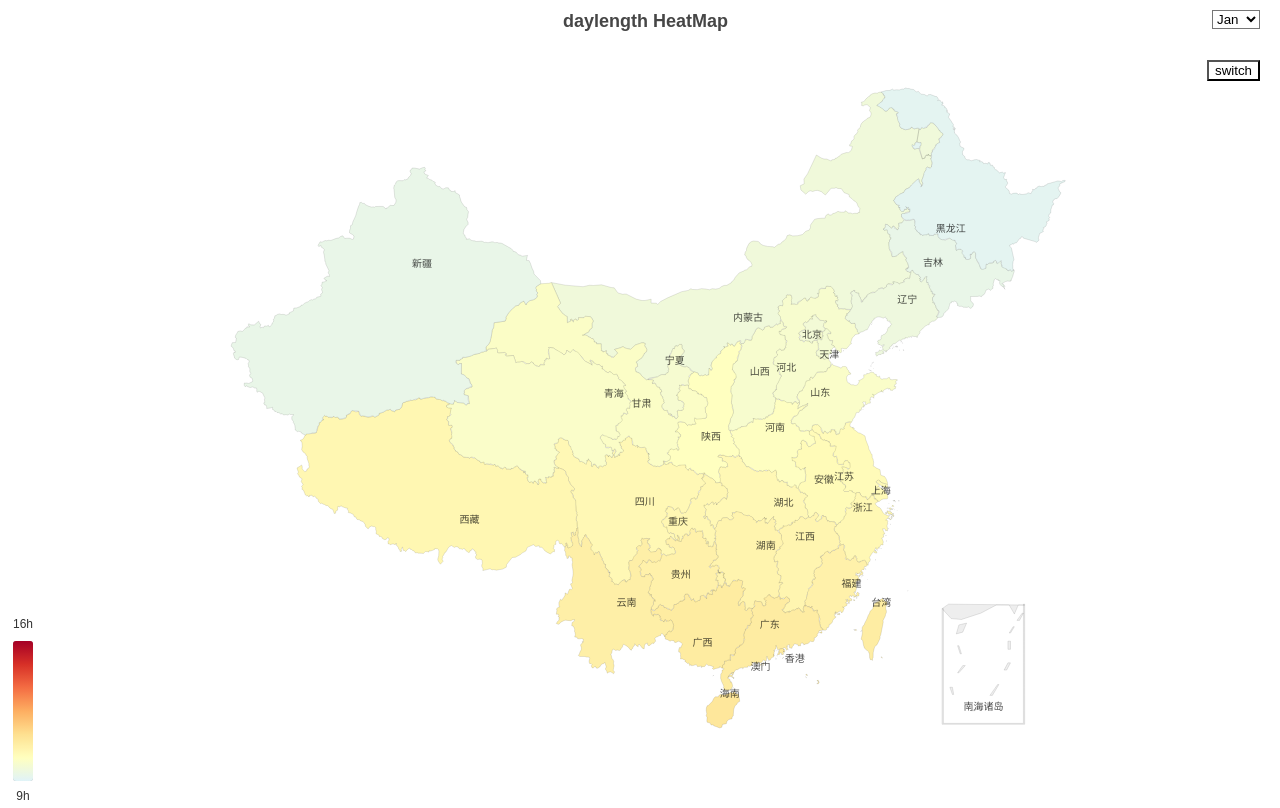
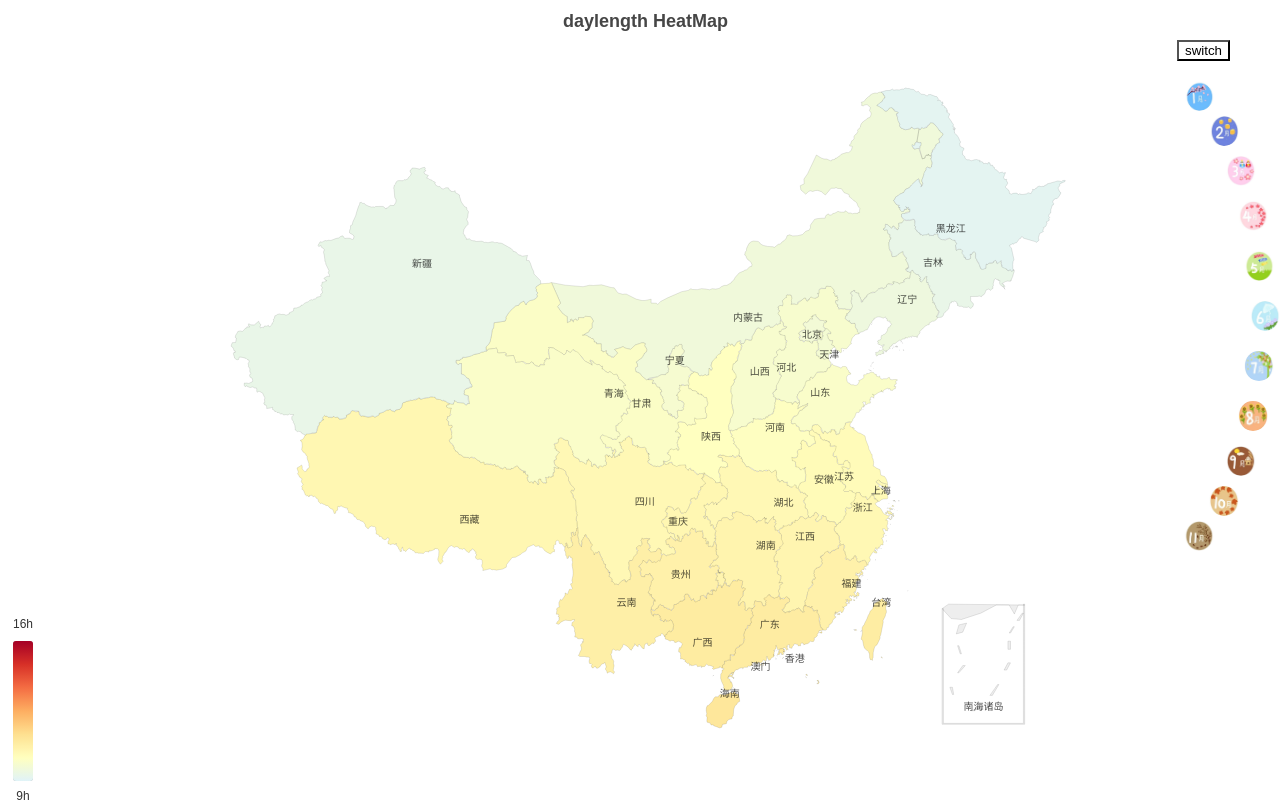
Before and after one commit to HarleyRoot/weather-data, a plain HTML site: page heatMap.html in a window 1280 px wide. Drawn offline with nearby package versions, Linux system fonts and the light colour scheme.

Commit message:
Add files via upload

```diff
--- a/heatMap.html
+++ b/heatMap.html
@@ -28,46 +28,180 @@
             width: 100%;
             height: 100%;
         }
-
-        #monthSelector {
-            /* 设置选择框在左上角，调整值根据实际情况调整 */
-            position: absolute;
-            top: 10px;
-            right: 10px;
-        }
-
         .map_select {
             /* 设置切换按钮在左上角，调整值根据实际情况调整 */
             position: absolute;
-            top: 60px;
-            right: 10px;
+            top: 40px;
+            right: 40px;
+            border-radius: 90%; /* 将图片变成圆形 */
         }
+        .new_div1 {
+    position: absolute;
+    top: 80px; /* 调整下方的距离 */
+    right: 60px;
+    /* 其他样式属性 */
+}
+            .new_div2 {
+    position: absolute;
+    top: 115px; /* 调整下方的距离 */
+    right: 35px;
+    /* 其他样式属性 */
+}
+            .new_div3 {
+    position: absolute;
+    top: 155px; /* 调整下方的距离 */
+    right: 18px;
+    /* 其他样式属性 */
+}
+            .new_div4 {
+    position: absolute;
+    top: 200px; /* 调整下方的距离 */
+    right: 6px;
+    /* 其他样式属性 */
+}
+            .new_div5 {
+    position: absolute;
+    top: 250px; /* 调整下方的距离 */
+    right: 0px;
+    /* 其他样式属性 */
+}
+            .new_div6 {
+    position: absolute;
+    top: 300px; /* 调整下方的距离 */
+    right: -6px;
+    /* 其他样式属性 */
+}
+            .new_div7 {
+    position: absolute;
+    top: 350px; /* 调整下方的距离 */
+    right: 0px;
+    /* 其他样式属性 */
+}
+            .new_div8 {
+    position: absolute;
+    top: 400px; /* 调整下方的距离 */
+    right: 6px;
+    /* 其他样式属性 */
+}
+            .new_div9 {
+    position: absolute;
+    top: 445px; /* 调整下方的距离 */
+    right: 18px;
+    /* 其他样式属性 */
+}
+            .new_div10 {
+    position: absolute;
+    top: 485px; /* 调整下方的距离 */
+    right: 35px;
+    /* 其他样式属性 */
+}
+            .new_div11 {
+    position: absolute;
+    top: 520px; /* 调整下方的距离 */
+    right: 60px;
+    /* 其他样式属性 */
+
+}
+
+         .custom-button {
+             margin-right: 0px;
+             margin-top: 0px;
+             border-radius: 50%; /* 将按钮变成圆形 */
+             background-color: #fff; /* 设置按钮背景色为白色 */
+              border: none; /* 设置边框为无边框 */
+    }
+          .custom-button.clicked {
+        /* 添加被点击后的样式 */
+        border: 2px solid #B8959D; /* 设置边框为橙色 */
+        background-color: #B8959D; /* 设置背景颜色为橙色 */
+        color: #fff; /* 设置文字颜色为白色 */
+        box-shadow: 0 0 10px rgba(0, 0, 0, 0.3); /* 添加阴影效果 */
+    }
+         .custom-button:active {
+    /* 在按钮被点击时添加高亮效果 */
+    box-shadow: 0 0 10px rgba(0, 0, 0, 0.3); /* 添加阴影效果 */
+}
+
+
+.custom-image {
+    width: 30px; /* 调整图片宽度 */
+    height: 30px; /* 调整图片高度 */
+    object-fit: cover; /* 保持图片比例，填充整个容器 */
+    border-radius: 90%; /* 将图片变成圆形 */
+}
+
     </style>
+
 </head>
 
 <body>
+
 <div class="map">
     <div id="china_map"></div>
-    <form autocomplete="off">
-    <select id="monthSelector" onchange="updateMap()" style="font-family: 'Arial', sans-serif; color: #000; background-color: #fff; margin-right: 10px;">
-        <option value=1 selected> Jan </option>
-        <option value=2> Feb </option>
-        <option value=3> Mar </option>
-        <option value=4> Apr </option>
-        <option value=5> May </option>
-        <option value=6> Jun </option>
-        <option value=7> Jul </option>
-        <option value=8> Aug </option>
-        <option value=9> Sep </option>
-        <option value=10> Oct </option>
-        <option value=11> Nov </option>
-    </select>
-    </form>
+
+
+     <div class="new_div1">
+         <button class="custom-button" value=1 onclick="updateMap(1)"><img class="custom-image" src="./static/image/1.jpg"></button>
+    </div>
+     <div class="new_div2">
+         <button class="custom-button" value=2 onclick="updateMap(2)"><img class="custom-image" src="./static/image/2.jpg"></button>
+    </div>
+     <div class="new_div3">
+         <button class="custom-button" value=3 onclick="updateMap(3)"><img class="custom-image" src="./static/image/3.jpg"></button>
+    </div>
+     <div class="new_div4">
+         <button class="custom-button" value=4 onclick="updateMap(4)"><img class="custom-image" src="./static/image/4.jpg"></button>
+    </div>
+     <div class="new_div5">
+         <button class="custom-button" value=5 onclick="updateMap(5)"><img class="custom-image" src="./static/image/5.jpg"></button>
+    </div>
+     <div class="new_div6">
+         <button class="custom-button" value=6 onclick="updateMap(6)"><img class="custom-image" src="./static/image/6.jpg"></button>
+    </div>
+     <div class="new_div7">
+         <button class="custom-button" value=7 onclick="updateMap(7)"><img class="custom-image" src="./static/image/7.jpg"></button>
+    </div>
+     <div class="new_div8">
+         <button class="custom-button" value=8 onclick="updateMap(8)"><img class="custom-image" src="./static/image/8.jpg"></button>
+    </div>
+     <div class="new_div9">
+         <button class="custom-button" value=9 onclick="updateMap(9)"><img class="custom-image" src="./static/image/9.jpg"></button>
+    </div>
+     <div class="new_div10">
+         <button class="custom-button" value=10 onclick="updateMap(10)"><img class="custom-image" src="./static/image/10.jpg"></button>
+    </div>
+     <div class="new_div11">
+         <button class="custom-button" value=11 onclick="updateMap(11)"><img class="custom-image" src="./static/image/11.jpg"></button>
+    </div>
+    <script>
+    // 获取所有按钮元素
+    var buttons = document.querySelectorAll('.custom-button');
+
+    // 为每个按钮添加点击事件监听器
+    buttons.forEach(function(button) {
+        button.addEventListener('click', function() {
+            // 移除所有按钮的点击样式
+            buttons.forEach(function(btn) {
+                btn.classList.remove('clicked');
+            });
+
+            // 为当前点击的按钮添加点击样式
+            button.classList.add('clicked');
+
+            // 调用你的updateMap函数，传递按钮的值作为参数
+            updateMap(parseInt(button.value));
+        });
+    });
+</script>
+
+
+
     <div class="map_select">
         <button id="toggleButton" style="font-family: 'Arial', sans-serif; color: #000; background-color: #fff; margin-right: 10px;">switch</button>
     </div>
 </div>
 </body>
+
 <script type="text/javascript">
 
     // 热力图
@@ -251,7 +385,7 @@
             left: 'center' // 居中显示
         }
     }
-    var month = ['1', '2', '3','4'];
+
     var heatMap = 'daylength';
     var dataList = data[heatMap];
     //默认热力图月份为1
@@ -260,7 +394,6 @@
         tooltip: tooltip[heatMap],
         visualMap: visualMap[heatMap],
         title: mytitle[heatMap],
-
         series: [
             {
                 id: 'pop',
@@ -352,7 +485,6 @@
         mapOption.series[0].name = heatMap;
         mapOption.visualMap = visualMap[heatMap];
         mapOption.tooltip = tooltip[heatMap];
-        // mapOption.timeline = timeline;
         mapOption.title=mytitle[heatMap];
         barOption.series.data = currentData;
         barOption.series.label = label[heatMap];
@@ -364,8 +496,8 @@
 
     let isMap = true;
     //根据选择的月份重新绘制
-    function updateMap(){
-        heatMonth = parseInt($("#monthSelector").val());
+    function updateMap(month){
+        heatMonth = month;
         updateHeatChart();
         mapChart.setOption(isMap?mapOption:barOption, true);
     };
```
